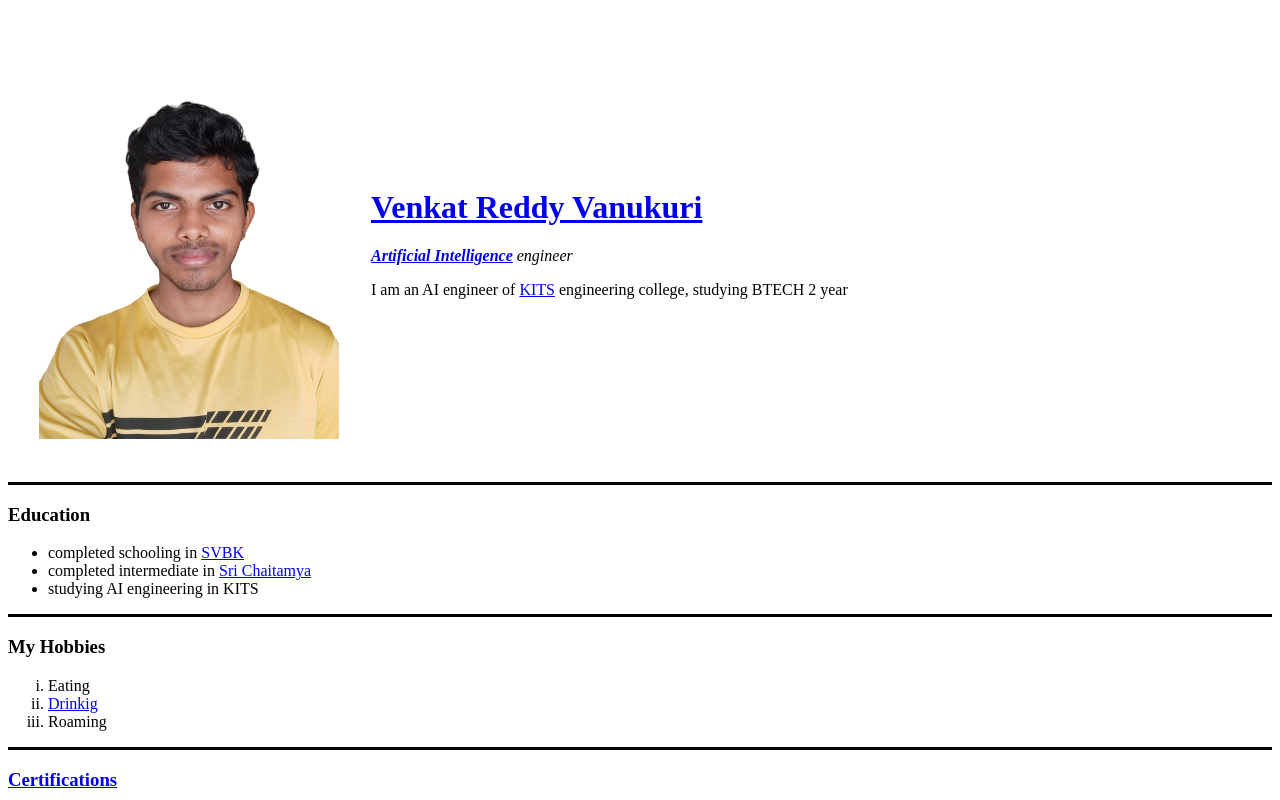
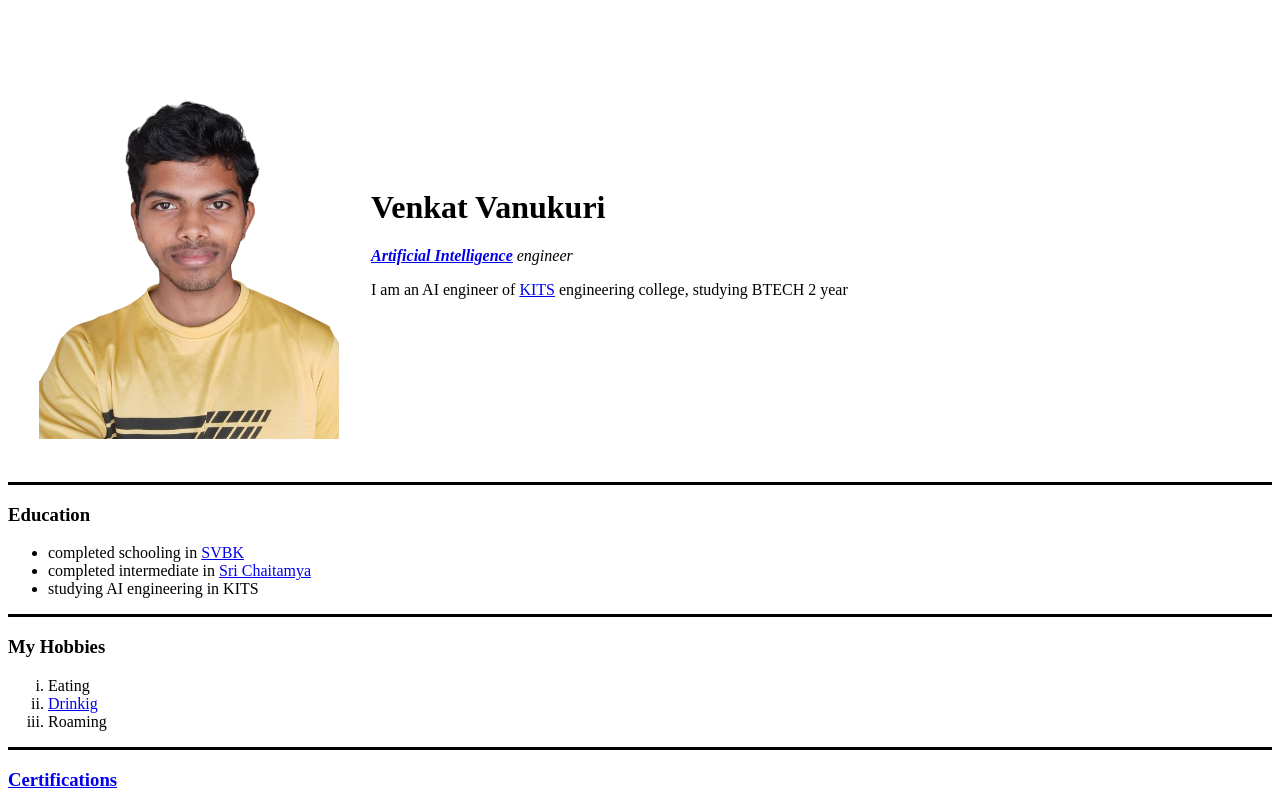
Before and after one commit to venkyvanukuri/cv, a plain HTML site: page index.html in a window 1280 px wide. Shown: the top 800 px of the page. Drawn offline with Linux system fonts and the light colour scheme.

Commit message:
Update index.html

```diff
--- a/index.html
+++ b/index.html
@@ -8,7 +8,7 @@
     <table cellspacing = "30">
         <tr>
             <td><img src="[removal.ai]_tmp-640ae022e163a_GSCYHI.png" alt="venkat" width="300" height="400"></td>
-            <td><h1> <a href="https://z-p42.www.instagram.com/venkatreddyvanukuri/">Venkat Reddy Vanukuri</a></h1>
+            <td><h1> Venkat Vanukuri</h1>
                 <p><em><strong> <a href="https://en.wikipedia.org/wiki/Artificial_intelligence">Artificial Intelligence</a></strong> engineer</em></p>
                 <p>I am an AI engineer of <a href="https://kitsguntur.ac.in/site/kits.php"> KITS</a> engineering college, studying BTECH 2 year</p></td>
         </tr>
```
